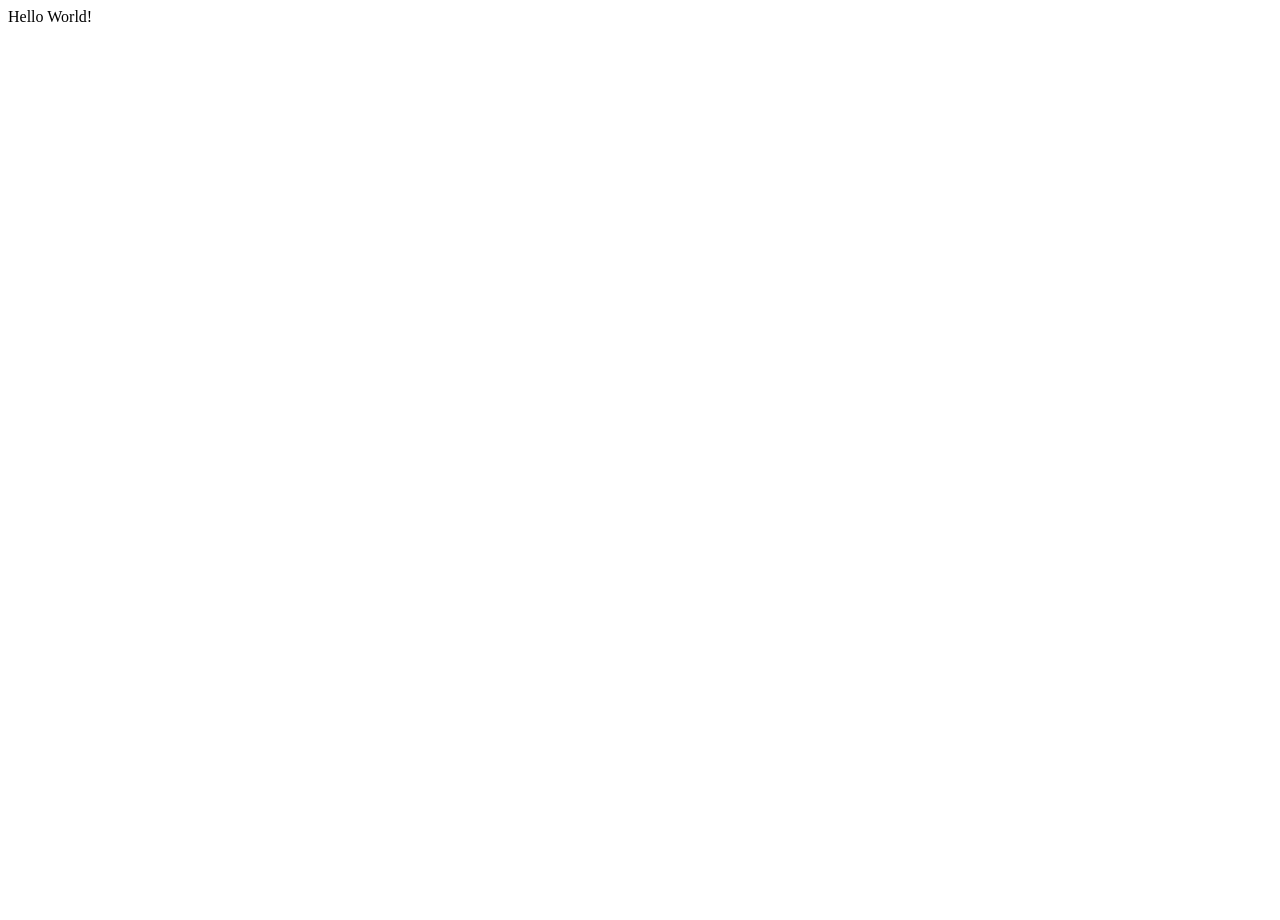
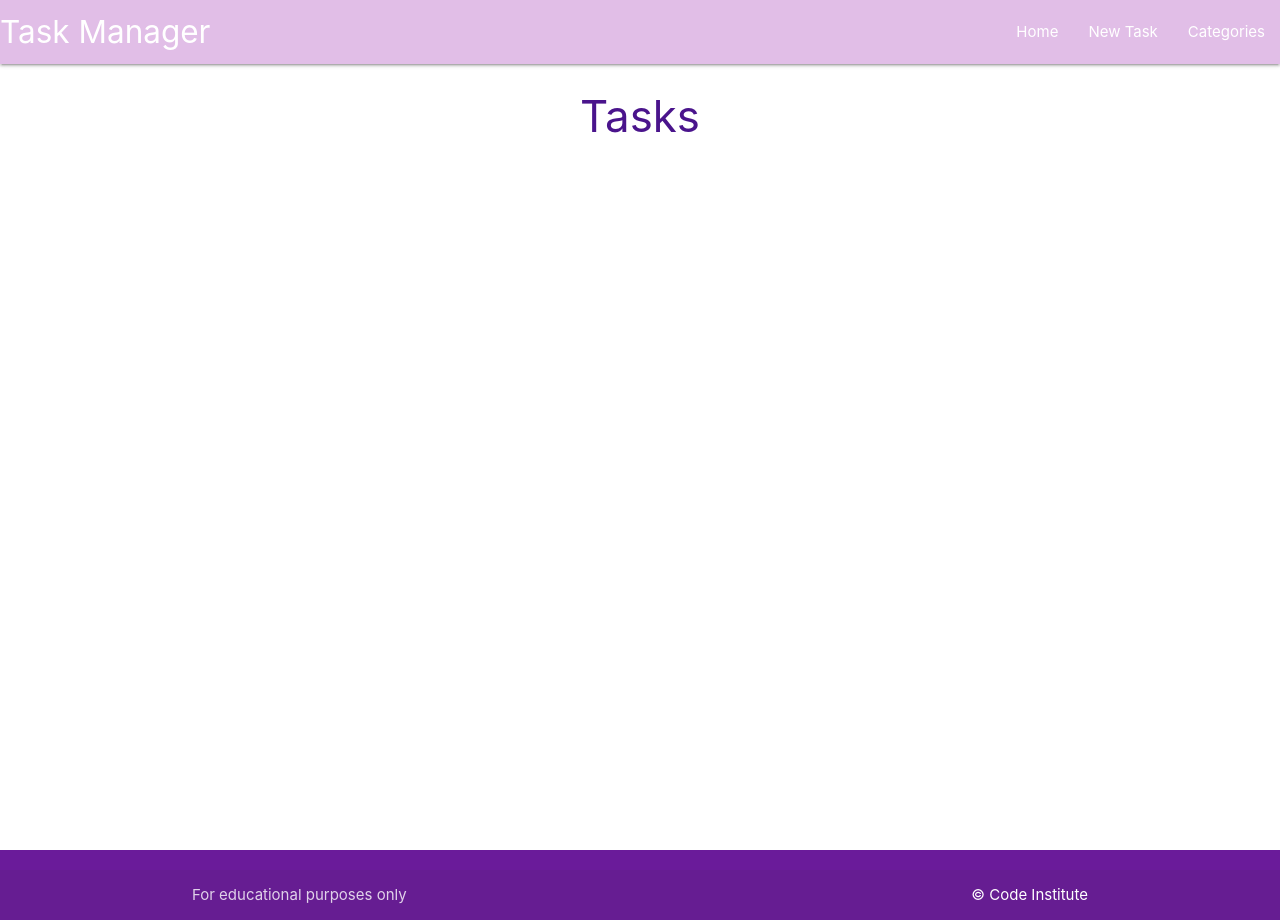
Before and after one commit to emeliehansson/flask-sqlalchemy-task-manager, a Flask app: page / in a window 1280 px wide. Before the commit the page is almost empty. Run offline with Flask 2, Linux system fonts and the light colour scheme; some libraries are stand-ins or nearby versions.

Commit message:
Added content to base.html, a navbar, footer. Added a tasks.html file

```diff
--- a/taskmanager/routes.py
+++ b/taskmanager/routes.py
@@ -5,4 +5,4 @@ from taskmanager.models import Category, Task
 
 @app.route('/')
 def home():
-    return render_template('base.html')
+    return render_template('tasks.html')
--- /dev/null
+++ b/taskmanager/static/css/style.css
@@ -0,0 +1,9 @@
+body {
+    display: flex;
+    min-height: 100vh;
+    flex-direction: column;
+  }
+
+  main {
+    flex: 1 0 auto;
+  }
--- /dev/null
+++ b/taskmanager/static/js/script.js
@@ -0,0 +1,5 @@
+document.addEventListener('DOMContentLoaded', function() {
+    // sidenav initialization
+   let sidenav = document.querySelectorAll('.sidenav');
+    M.Sidenav.init(sidenav);
+  });
--- a/taskmanager/templates/base.html
+++ b/taskmanager/templates/base.html
@@ -4,11 +4,51 @@
     <meta charset="UTF-8">
     <meta http-equiv="X-UA-Compatible" content="IE=edge">
     <meta name="viewport" content="width=device-width, initial-scale=1.0">
-    <title>Document</title>
+    <link rel="stylesheet" href="https://cdnjs.cloudflare.com/ajax/libs/font-awesome/6.3.0/css/all.min.css" integrity="sha512-SzlrxWUlpfuzQ+pcUCosxcglQRNAq/DZjVsC0lE40xsADsfeQoEypE+enwcOiGjk/bSuGGKHEyjSoQ1zVisanQ==" crossorigin="anonymous" referrerpolicy="no-referrer" />
+    <link rel="stylesheet" href="https://cdnjs.cloudflare.com/ajax/libs/materialize/1.0.0/css/materialize.min.css" type="text/css">
+    <link rel="stylesheet" href="{{ url_for('static', filename='css/style.css') }}" type="text/css">
+    <title>Task Manager</title>
 </head>
 <body>
 
-    Hello World!
+    <header>
+        <!-- top navbar -->
+        <nav class="purple lighten-4">
+            <div class="nav-wrapper">
+              <a href="{{ url_for('home') }}" class="brand-logo">Task Manager</a>
+              <a href="#" data-target="mobile-demo" class="sidenav-trigger"><i class="fas fa-bars"></i></a>
+              <ul class="right hide-on-med-and-down">
+                <li><a href="{{ url_for('home') }}">Home</a></li>
+                <li><a href="">New Task</a></li>
+                <li><a href="">Categories</a></li>
+              </ul>
+            </div>
+          </nav>
+
+          <!-- mobile navbar -->
+          <ul class="sidenav" id="mobile-demo">
+            <li><a href="{{ url_for('home') }}">Home</a></li>
+            <li><a href="">New Task</a></li>
+            <li><a href="">Categories</a></li>
+          </ul>
+    </header>
+
+    <main class="container">
+        {% block content %}
+        {% endblock %}
+    </main>
+
+    <footer class="page-footer purple darken-3">
+        <div class="footer-copyright">
+          <div class="container">
+          For educational purposes only
+          <a class="white-text right" href="https://codeinstitute.net" target="_blank">&copy; Code Institute</a>
+          </div>
+        </div>
+      </footer>
+
+    <script src="https://cdnjs.cloudflare.com/ajax/libs/materialize/1.0.0/js/materialize.min.js"></script>
+    <script src="{{ url_for('static', filename='js/script.js') }}"></script>
 
 </body>
 </html>
--- /dev/null
+++ b/taskmanager/templates/tasks.html
@@ -0,0 +1,6 @@
+{% extends "base.html" %}
+{% block content %}
+
+<h3 class="purple-text text-darken-4 center-align">Tasks</h3>
+
+{% endblock %}
```
